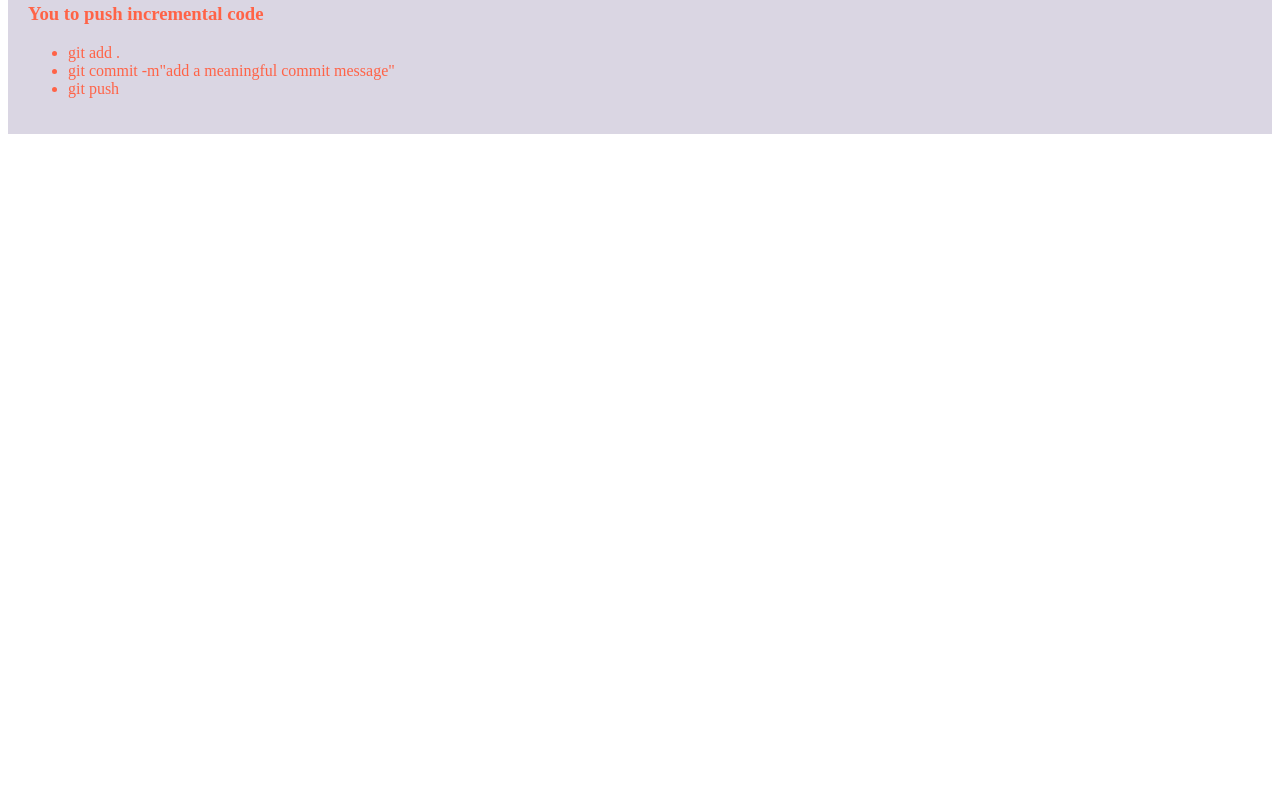
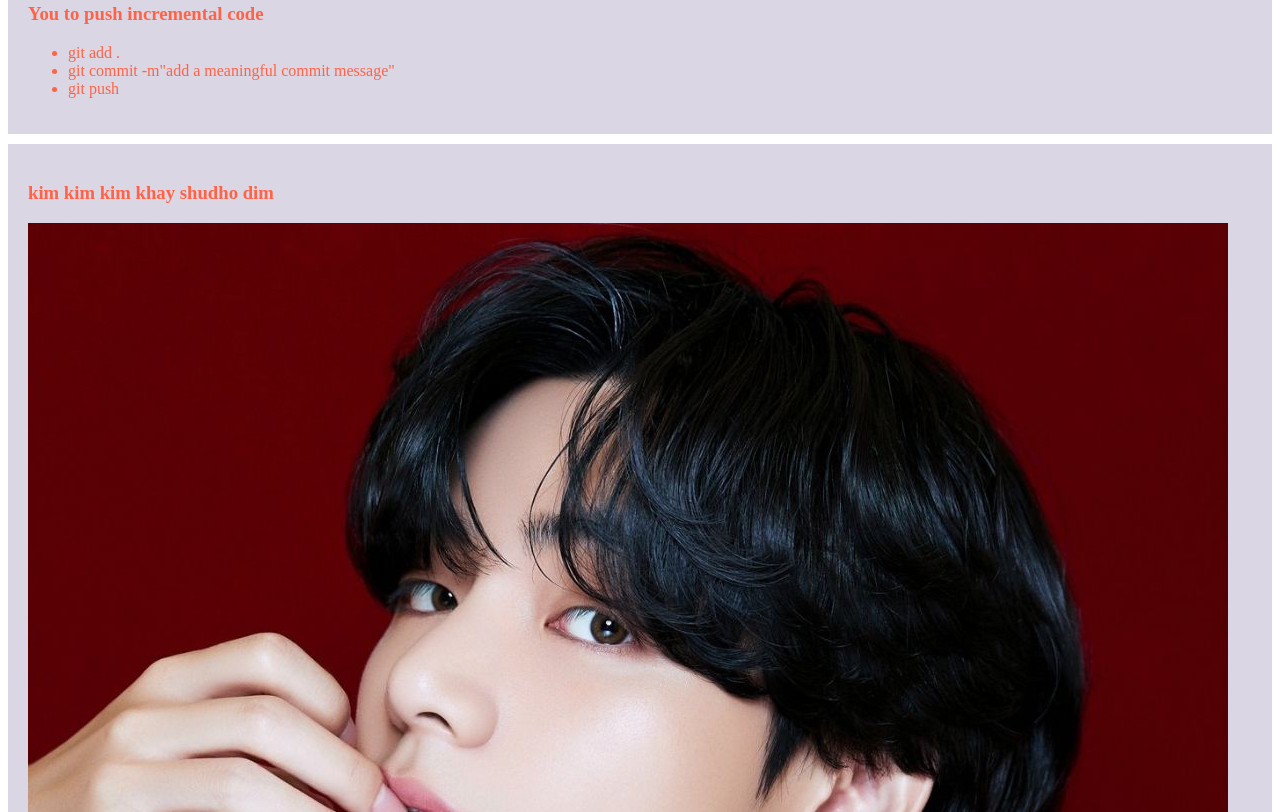
Before and after one commit to prayash231/my-simple-website, a plain HTML site: page index.html in a window 1280 px wide. Shown: the part 528-1340 px from the top of the page. Before the commit the page ends 800 px from the top, so only its background shows below. Drawn offline with Linux system fonts and the light colour scheme.

Commit message:
kim er dim

```diff
--- a/index.html
+++ b/index.html
@@ -36,5 +36,10 @@
             <li>git push</li>
         </ul>
       </div>
+
+      <div>
+        <h3>kim kim kim khay shudho dim</h3>
+        <img src="images/kim.jpg" alt="">
+      </div>
 </body>
 </html>
```
Also changed, not shown: images/kim.jpg (added).
